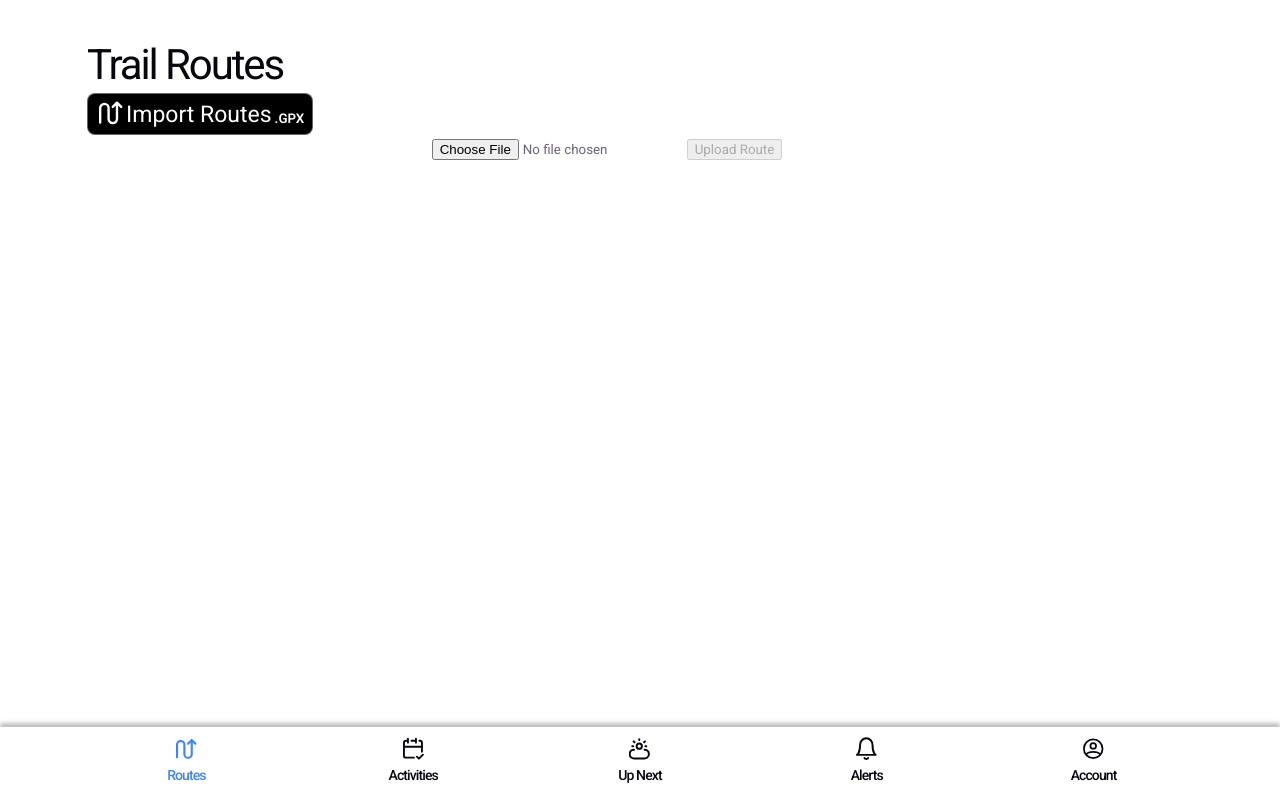
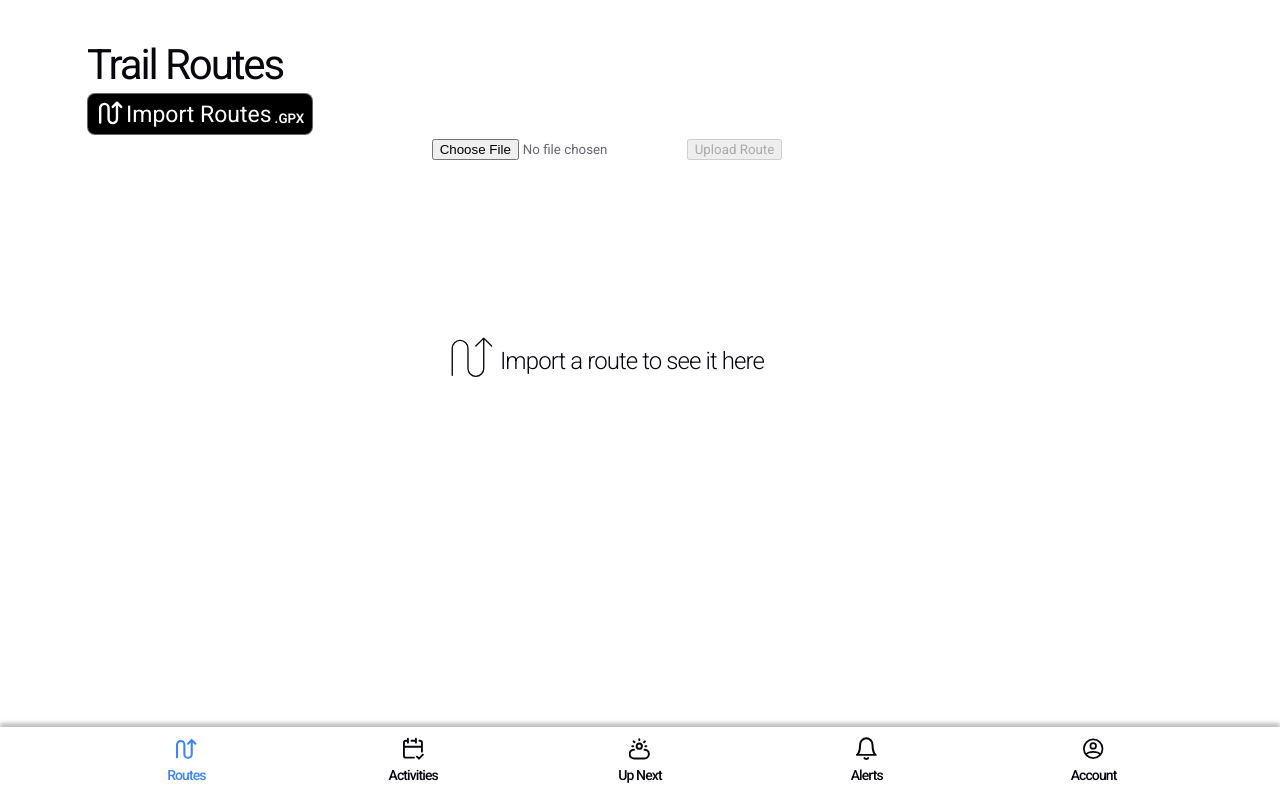
Before and after one commit to s0urcedev/gui-weather-app-trail-runners, a React (Vite) app: page /routes in a window 1280 px wide. Built offline with nearby package versions, Linux system fonts and the light colour scheme.

Commit message:
Import Placeholders (Routes & Activities Pages)

```diff
--- /dev/null
+++ b/src/components/ImportPlaceholder.css
@@ -0,0 +1,25 @@
+.placeholder {
+    height: 50vh;
+    width: 100%;
+    display: flex;
+    justify-content: center;
+    align-items: center;
+    flex-direction: row;
+    gap: 5px;
+    @media (max-width: 1024px) {
+        flex-direction: column;
+    }
+}
+
+.placeholder-icon {
+    flex-shrink: 0;
+    color: var(--text-h);
+}
+
+.placeholder-text {
+    font-family: 'Roboto', sans-serif;
+    font-weight: 300;
+    font-size: 24px;
+    text-wrap: balance;
+    color: var(--text-h);
+}
--- /dev/null
+++ b/src/components/ImportPlaceholder.tsx
@@ -0,0 +1,19 @@
+import React from 'react';
+import './ImportPlaceholder.css';
+
+interface ImportPlaceholderProps {
+    icon: React.ReactNode;
+    text: string;
+}
+
+export const ImportPlaceholder: React.FC<ImportPlaceholderProps> = ({ icon, text }) => {
+    const iconWithSize = React.isValidElement(icon)
+        ? React.cloneElement(icon, { size: 45, strokeWidth: 0.75 } as any)
+        : icon;
+    return (
+        <div className="placeholder">
+            <span className="placeholder-icon">{iconWithSize}</span>
+            <span className='placeholder-text'>{text}</span>
+        </div>
+    );
+};
--- a/src/pages/ActivitiesPage.tsx
+++ b/src/pages/ActivitiesPage.tsx
@@ -1,11 +1,14 @@
 import CalWithTickIcon from '../components/icons/CalWithTickIcon';
 import { ImportGPXButton } from '../components/ImportGPXButton';
+import { ImportPlaceholder } from '../components/ImportPlaceholder';
 
 function ActivitiesPage() {
   return (
     <div className="App">
       <h1>Completed Activities</h1>
       <ImportGPXButton text="Import Completed Activities" icon={<CalWithTickIcon />} />
+
+    <ImportPlaceholder icon={<CalWithTickIcon />} text="Import an activity and it'll appear here" />
     </div>
   )
 }
--- a/src/pages/RoutesPage.tsx
+++ b/src/pages/RoutesPage.tsx
@@ -2,6 +2,7 @@ import { useState } from 'react'
 import type { ChangeEvent } from 'react'
 import { ImportGPXButton } from '../components/ImportGPXButton';
 import RouteIcon from '../components/icons/RouteIcon';
+import { ImportPlaceholder } from '../components/ImportPlaceholder';
 
 function RoutesPage() {
   const [selectedFile, setSelectedFile] = useState<File | null>(null);
@@ -34,6 +35,8 @@ function RoutesPage() {
           Upload Route
         </button>
       </div>
+
+      <ImportPlaceholder icon={<RouteIcon />} text="Import a route to see it here" />
     </div>
   )
 }
```
